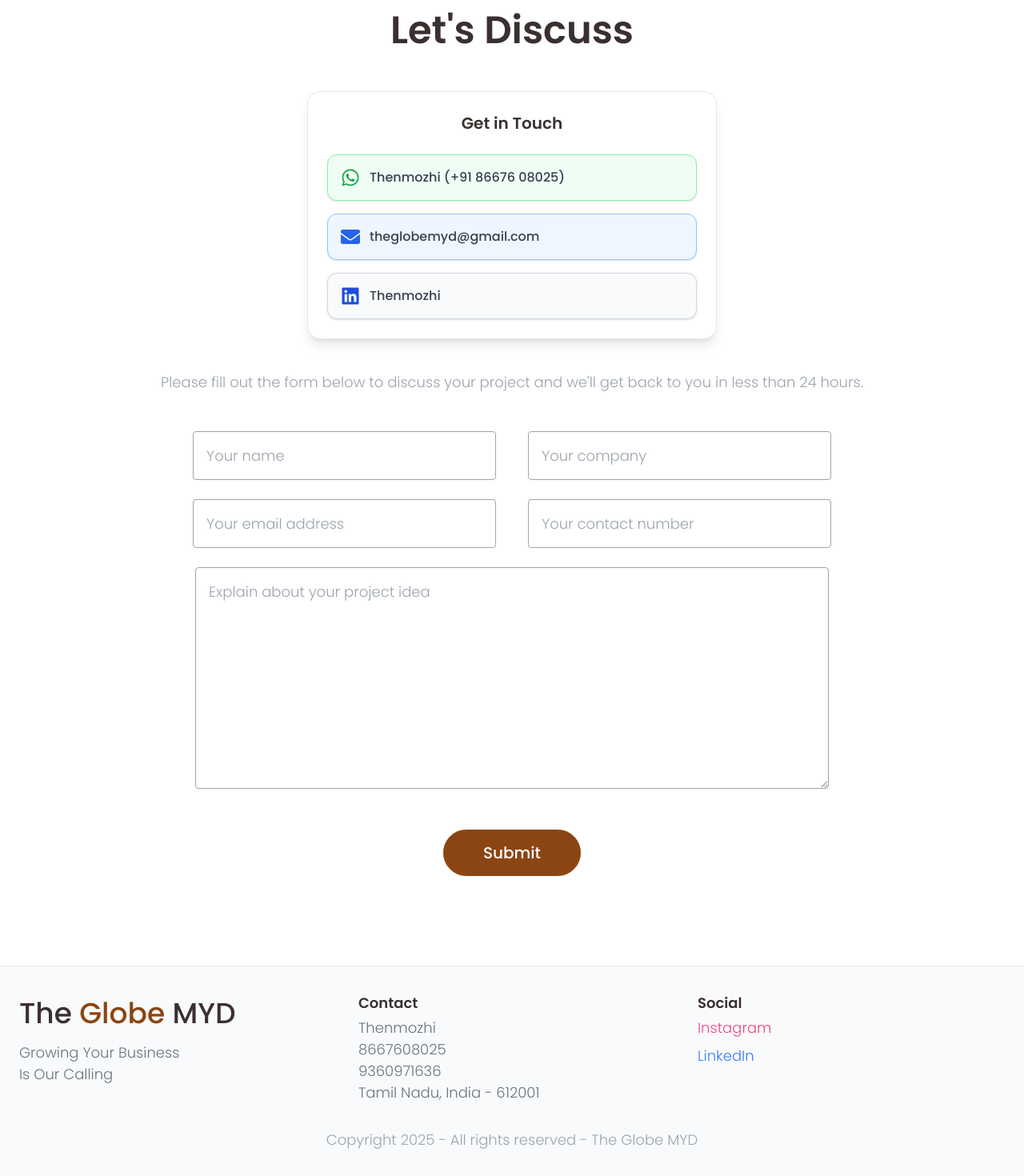
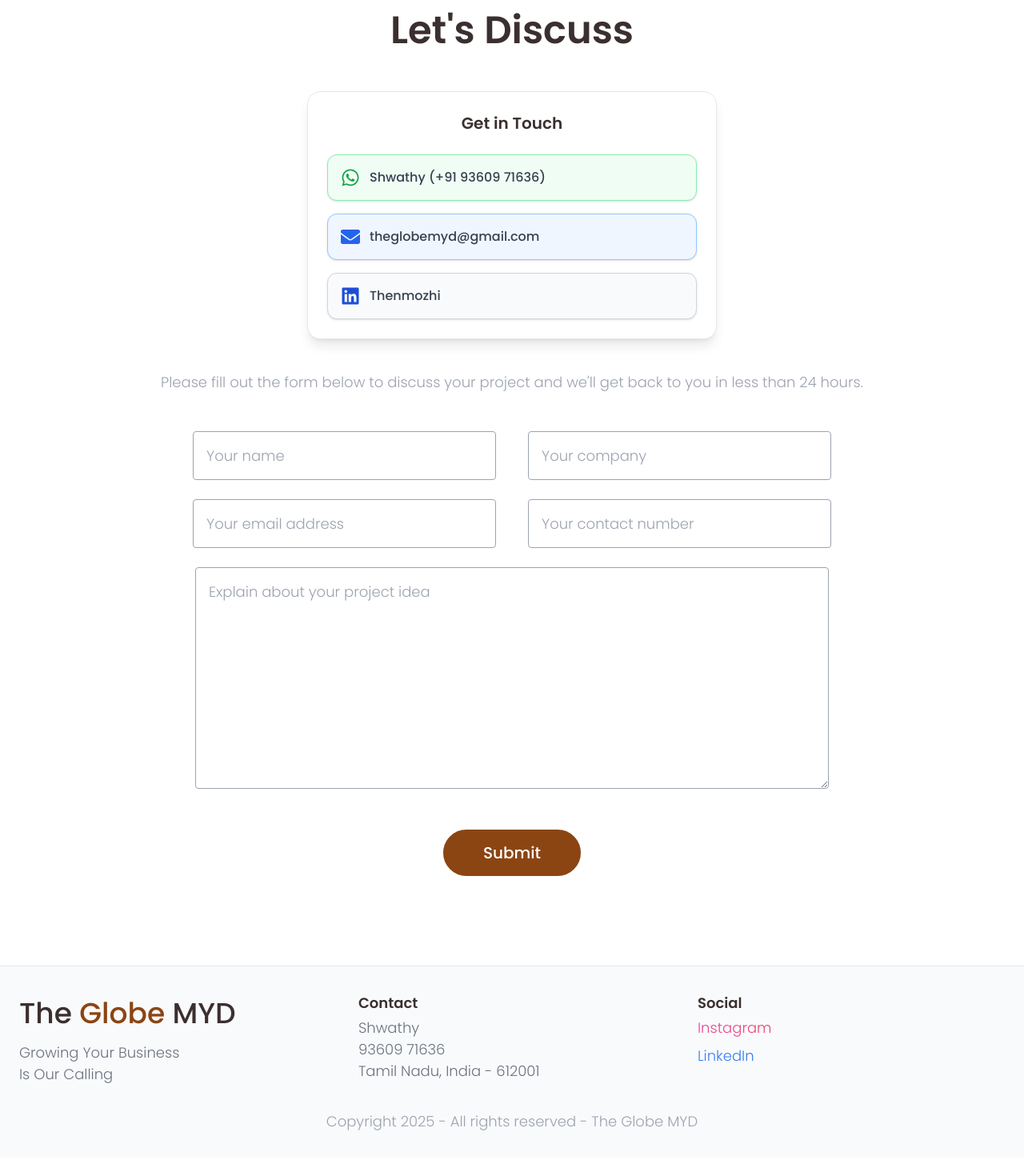
Before and after one commit to AbiXnash/theglobe, a React (Create React App) app: page /discuss-project in a window 1280 px wide. Shown: the part 165-1635 px from the top of the page at 80% size. After the commit the page ends 1612 px from the top, so only its background shows below. Built offline with nearby package versions, Linux system fonts and the light colour scheme.

Commit message:
Updated contact details v2

```diff
--- a/src/parts/DiscussForm.js
+++ b/src/parts/DiscussForm.js
@@ -83,7 +83,7 @@ export const DiscussForm = (actions) => {
             >
               <FaWhatsapp className="text-green-600 text-2xl" />
               <span className="text-gray-700 font-medium">
-                Thenmozhi (+91 86676 08025)
+                Shwathy (+91 93609 71636)
               </span>
             </a>
 
--- a/src/parts/Footer.js
+++ b/src/parts/Footer.js
@@ -23,9 +23,8 @@ export default function Footer() {
           {/* Column 2: Contact Info */}
           <div className="sm:w-1/3 w-full">
             <h1 className="text-lg text-theme-blue font-semibold">Contact</h1>
-            <p className="text-lg text-gray-500 font-light mt-1">Thenmozhi</p>
-            <p className="text-lg text-gray-500 font-light">8667608025</p>
-            <p className="text-lg text-gray-500 font-light">9360971636</p>
+            <p className="text-lg text-gray-500 font-light mt-1">Shwathy</p>
+            <p className="text-lg text-gray-500 font-light">93609 71636</p>
             <p className="text-lg text-gray-500 font-light">
               Tamil Nadu, India - 612001
             </p>
```
